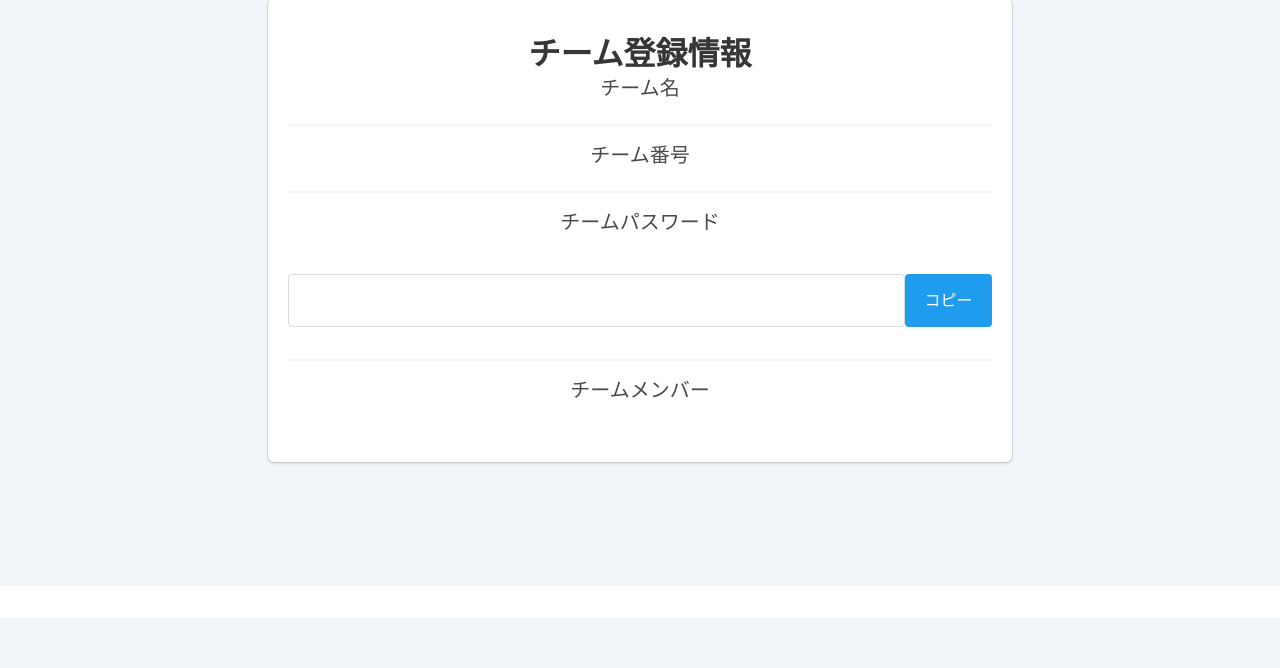
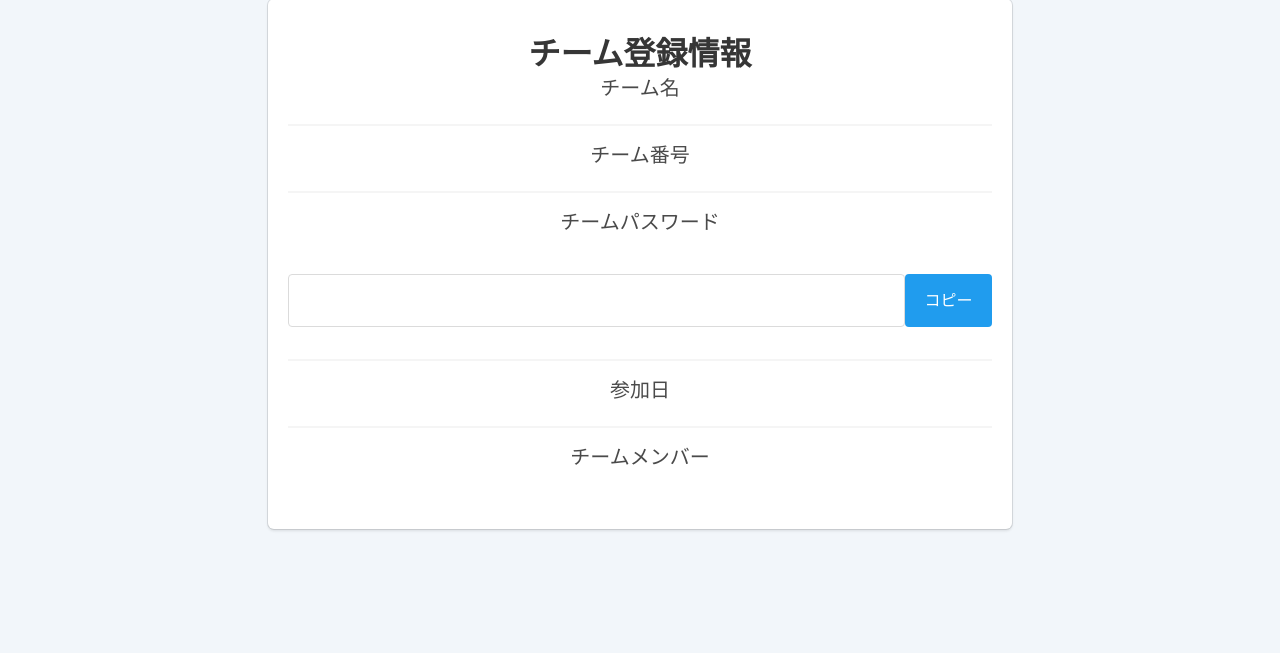
Before and after one commit to Sorarinu/isucon9-portal, a Django app: template isucon/portal/authentication/templates/team_information.html in a window 1280 px wide. Shown: the part 552-1220 px from the top of the page. Before the commit the page ends 1170 px from the top, so only its background shows below. Run offline with Django 3.2, Linux system fonts and the light colour scheme; the template is opened without the code that fills it, so the values that code supplies are empty.

Commit message:
日付の表示に曜日を追加

```diff
--- a/isucon/portal/authentication/models.py
+++ b/isucon/portal/authentication/models.py
@@ -1,3 +1,4 @@
+import locale
 from django.db import models
 from django.contrib.auth.models import AbstractUser
 from django.conf import settings
@@ -6,6 +7,8 @@
 from stdimage.models import StdImageField
 
 from isucon.portal.models import LogicalDeleteMixin
+
+locale.setlocale(locale.LC_TIME, 'ja_JP.UTF-8')
 
 class User(AbstractUser):
     team = models.ForeignKey("Team", blank=True, null=True, on_delete=models.SET_NULL)
@@ -22,7 +25,7 @@
     class Meta:
         verbose_name = verbose_name_plural = "チーム"
 
-    PARTICIPATE_AT_CHOICES = [(d, "{}日目 ({})".format(idx+1, d.strftime("%Y-%m-%d"))) for idx, d in enumerate(settings.CONTEST_DATES)]
+    PARTICIPATE_AT_CHOICES = [(d, "{}日目 ({})".format(idx+1, d.strftime("%Y-%m-%d %a"))) for idx, d in enumerate(settings.CONTEST_DATES)]
 
     owner = models.OneToOneField(User, verbose_name="オーナー", on_delete=models.PROTECT, related_name="+")
     is_active = models.BooleanField("有効", default=True, blank=True)
--- a/isucon/portal/authentication/templates/team_information.html
+++ b/isucon/portal/authentication/templates/team_information.html
@@ -31,6 +31,9 @@
             <button id="copy_button" style="flex-basis: 6em; min-height: 6ex; " class="button is-info">コピー</button>
           </div>
         <hr>
+        <h2 class="subtitle">参加日</h2>
+        <p class="is-size-4">{{ user.team.participate_at|date:"Y-m-d (D)" }}</p>
+        <hr>
         <h2 class="subtitle">チームメンバー</h2>
         <div style="display: flex; flex-wrap: wrap;justify-content: center;">
 
```
